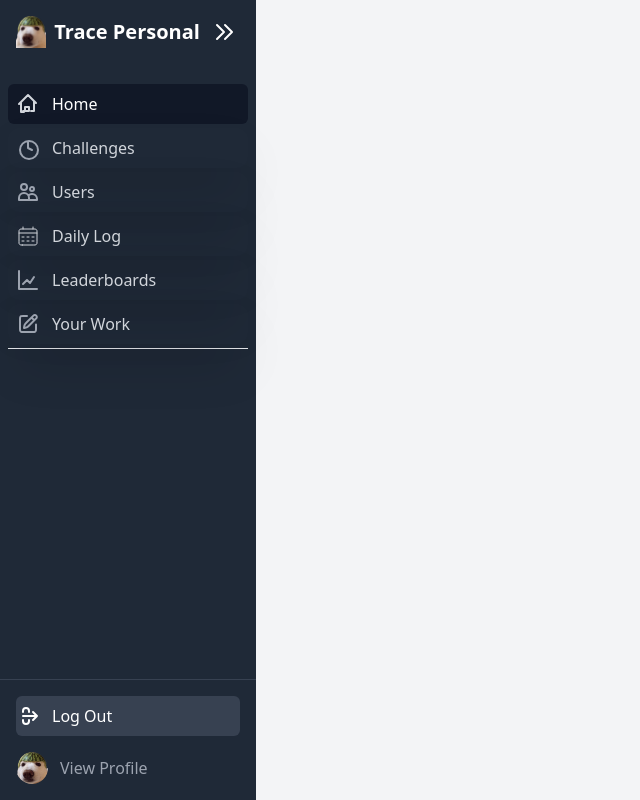
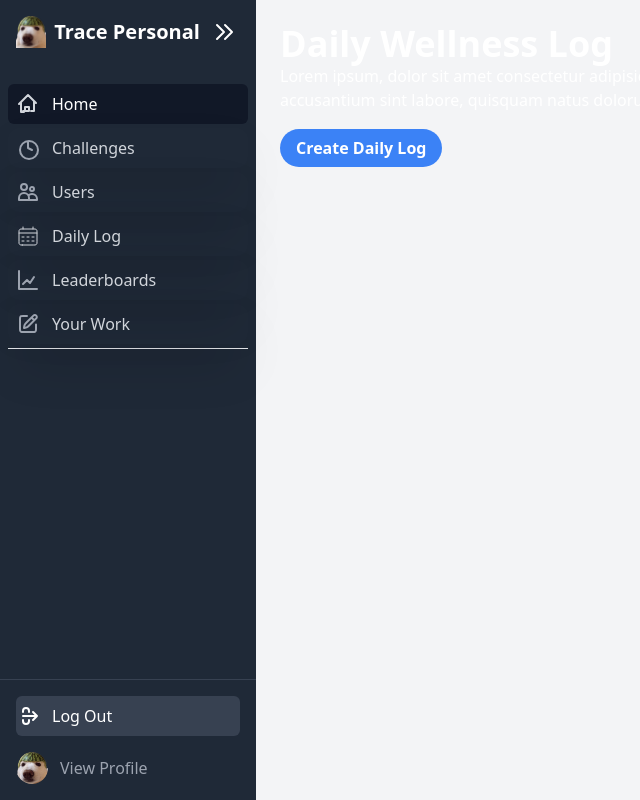
Before and after one commit to leapwithluvi/TracePersonal, a React (Create React App) app in the folder frontend/: page /daily-log in a window 1280 px wide. Shown: the whole page, without its empty margins (0-640 px from the left). Built offline with nearby package versions, Linux system fonts and the light colour scheme.

Commit message:
menambahkan isi halaman daily log

```diff
--- a/frontend/src/components/DailyLog.jsx
+++ b/frontend/src/components/DailyLog.jsx
@@ -1,11 +1,27 @@
-import React from 'react'
+import React from "react";
+import { Link } from "react-router-dom";
 
 const DailyLog = () => {
   return (
     <div>
+      <h1 className="text-4xl font-semibold text-white">
+        Daily Wellness Log
+      </h1>
+      <p className="text-white">
+        Lorem ipsum, dolor sit amet consectetur adipisicing elit. Dignissimos
+        culpa veritatis <br /> accusantium sint labore, quisquam natus dolorum.
+        Delectus, quidem totam?
+      </p>
+      <div className="mt-6">
+        <Link
+          className="bg-blue-500 hover:bg-blue-700 text-white font-bold py-2 px-4 rounded-full"
+          to="/daily-log/add"
+        >
+          Create Daily Log
+        </Link>
+      </div>
+    </div>
+  );
+};
 
-    </div>
-  )
-}
-
-export default DailyLog
+export default DailyLog;
```
